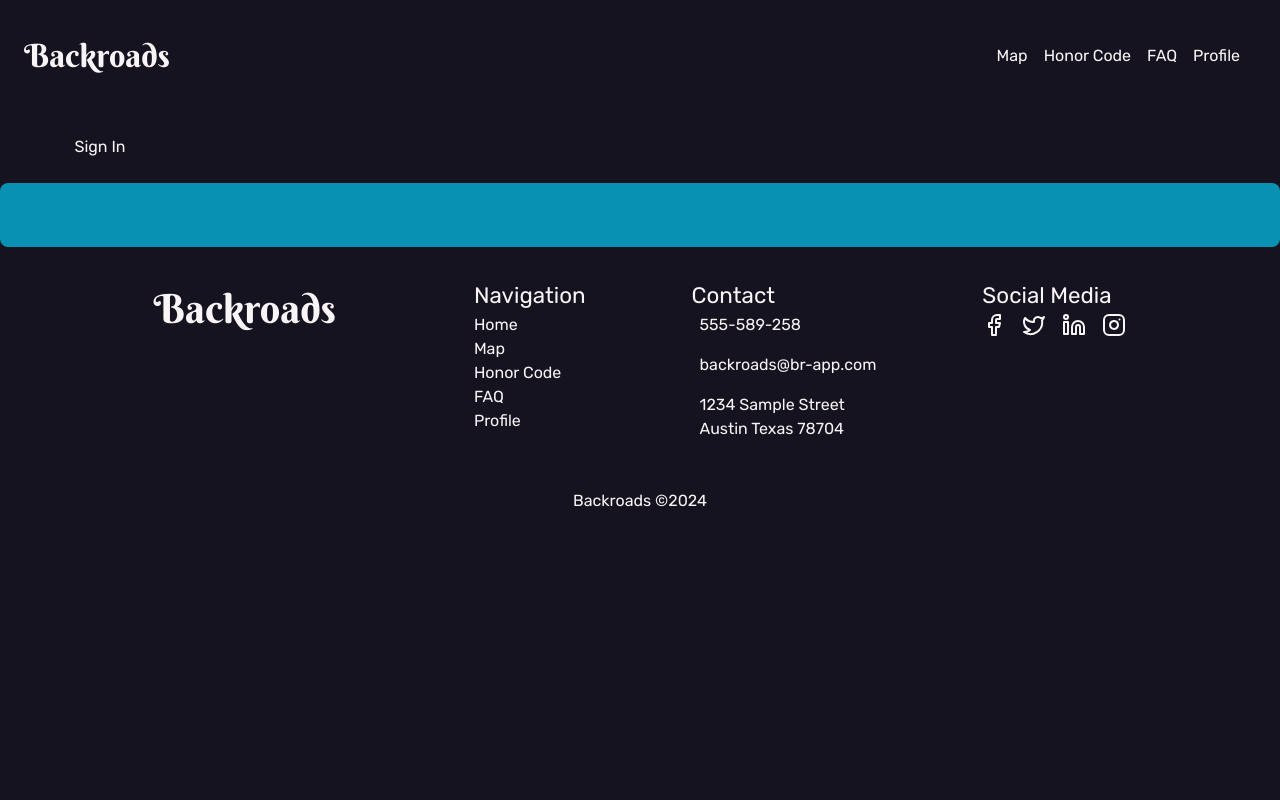
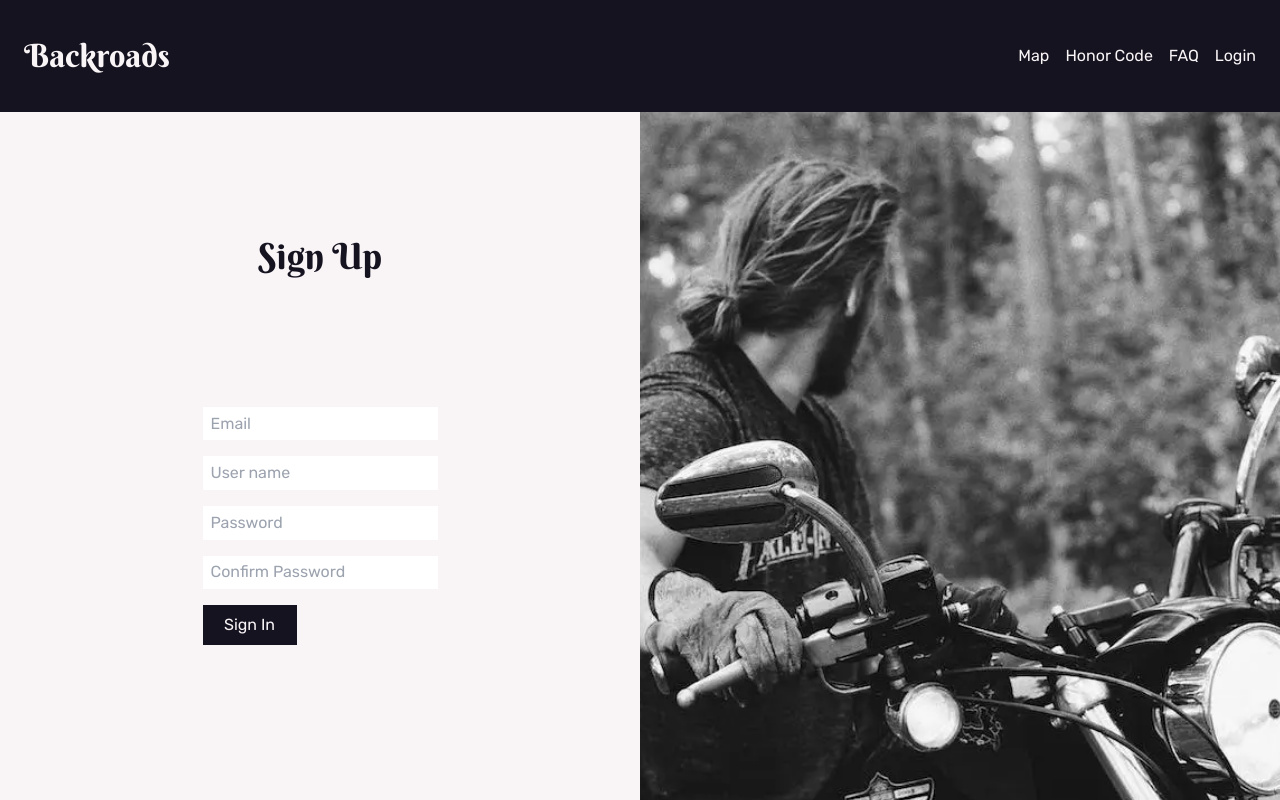
Before and after one commit to Cheshnark/backroads-front, a Next.js app: page /register in a window 1280 px wide. Shown: the top 800 px of the page. Built offline with nearby package versions, Linux system fonts and the light colour scheme.

Commit message:
Update register page.

```diff
--- a/package.json
+++ b/package.json
@@ -9,11 +9,13 @@
     "lint": "next lint"
   },
   "dependencies": {
+    "axios": "^1.6.7",
+    "formik": "^2.4.5",
     "lucide-react": "^0.303.0",
     "next": "14.0.4",
     "react": "^18",
     "react-dom": "^18",
-    "react-hook-form": "^7.49.2",
+    "yup": "^1.3.3",
     "zod": "^3.22.4",
     "zustand": "^4.5.1"
   },
--- a/src/app/register/components/RegisterForm/RegisterForm.jsx
+++ b/src/app/register/components/RegisterForm/RegisterForm.jsx
@@ -1,57 +1,105 @@
 'use client'
 
 import styles from './RegisterForm.module.css'
-import { useState } from 'react'
-import { useForm } from 'react-hook-form'
-import { z } from 'zod'
+import { useFormik } from 'formik'
+import * as Yup from 'yup'
+import { useRouter } from 'next/navigation'
 
 const RegisterForm = () => {
-  const [data, setData] = useState()
-  const {
-    register,
-    handleSubmit,
-    // watch,
-    formState: { errors }
-  } = useForm({
-    defaultValues: {
+  const router = useRouter()
+
+  const formik = useFormik({
+    initialValues: {
       email: '',
-      userName: '',
-      password: ''
+      username: '',
+      password: '',
+      confirmPassword: ''
+    },
+    validationSchema: Yup.object({
+      email: Yup.string().email('Invalid email address').required('Required'),
+      username: Yup.string()
+        .max(15, 'Must be 15 characters or less')
+        .required('Required'),
+      password: Yup.string()
+        .min(8, 'Password must be 8 characters long')
+        .matches(/[0-9]/, 'Password requires a number')
+        .matches(/[a-z]/, 'Password requires a lowercase letter')
+        .matches(/[A-Z]/, 'Password requires an uppercase letter')
+        .matches(/[^\w]/, 'Password requires a symbol'),
+      confirmPassword: Yup.string()
+        .oneOf([Yup.ref('password'), null], 'Passwords must match')
+
+    }),
+    onSubmit: values => {
+      const registerJson = {
+        data: {
+          attributes: {
+            email: values.email,
+            name: values.username,
+            password: values.password,
+            password_confirmation: values.confirmPassword,
+            device_name: 'Mackauly'
+          }
+        }
+      }
+
+      console.log(registerJson)
+
+      router.push('/')
     }
   })
-  const processForm = data => setData(data)
 
   return (
-    <form onSubmit={handleSubmit(processForm)} className={`${styles.registerForm} flex flex-col gap-4`}>
+    <form onSubmit={formik.handleSubmit} className={`${styles.registerForm} flex flex-col gap-4`}>
       <input
-        {...register('email', { required: 'Email is required' })}
+        id='email'
+        type='email'
+        placeholder='Email'
+        onChange={formik.handleChange}
+        onBlur={formik.handleBlur}
+        value={formik.values.email}
+      />
+      {formik.touched.email && formik.errors.email
+        ? (
+          <div>{formik.errors.email}</div>)
+        : null}
+      <input
+        id='username'
         type='text'
-        placeholder='Email'
+        placeholder='User name'
+        onChange={formik.handleChange}
+        onBlur={formik.handleBlur}
+        value={formik.values.username}
       />
-      {errors.email?.message && <p className={styles.registerError}>{errors.email.message}</p>}
+      {formik.touched.username && formik.errors.username
+        ? (
+          <div>{formik.errors.username}</div>)
+        : null}
       <input
-        {...register('userName', { required: 'User name is required' })}
-        type='text'
-        placeholder='User Name'
+        id='password'
+        type='password'
+        placeholder='Password'
+        onChange={formik.handleChange}
+        onBlur={formik.handleBlur}
+        value={formik.values.password}
       />
-      {errors.userName?.message && <p className={styles.registerError}>{errors.userName.message}</p>}
+      {formik.touched.password && formik.errors.password
+        ? (
+          <div>{formik.errors.password}</div>)
+        : null}
       <input
-        {...register('password', {
-          required: 'Password is required',
-          minLength: {
-            value: 8,
-            message: 'Password must have at least 8 characters'
-          }
-        })}
-        type='text'
-        placeholder='Password'
+        id='confirmPassword'
+        type='password'
+        placeholder='Confirm Password'
+        onChange={formik.handleChange}
+        onBlur={formik.handleBlur}
+        value={formik.values.confirmPassword}
       />
-      {errors.password?.message && <p className={styles.registerError}>{errors.password.message}</p>}
+      {formik.touched.confirmPassword && formik.errors.confirmPassword
+        ? (
+          <div>{formik.errors.confirmPassword}</div>)
+        : null}
       <button>Sign In</button>
-
-      <div className='flex-1 rounded-lg bg-cyan-600 p-8 text-white'>
-        <pre>{JSON.stringify(data, null, 2)}</pre>
-      </div>
     </form>
   )
 }
--- a/src/app/register/components/RegisterForm/RegisterForm.module.css
+++ b/src/app/register/components/RegisterForm/RegisterForm.module.css
@@ -1,7 +1,3 @@
 .registerForm input{
-  border: 1px solid black;
+  padding: 0.3rem 0.5rem;
 }
-
-.registerError {
-  color: crimson;
-}
--- a/src/app/register/page.js
+++ b/src/app/register/page.js
@@ -1,15 +1,24 @@
 import styles from './page.module.css'
+import Link from 'next/link'
 
 import RegisterForm from './components/RegisterForm/RegisterForm'
 
 const Register = () => {
   return (
-    <main className={styles.register}>
-      <div>
-
+    <main className={`${styles.register} md:flex`}>
+      <div className='flex flex-col justify-center items-center md:w-6/12 p-12'>
+        <div className={`${styles.registerFormContainer} flex flex-col gap-6 md:relative md:bottom-12 my-12`}>
+          <div className='text-center'>
+            <h2 className='font-berkshire text-4xl'>Sign Up</h2>
+          </div>
+          <RegisterForm />
+        </div>
+        <footer>
+          <p>Don&apos;t have an account yet? <Link href="#" className='font-bold hover:text-gray-700'>Sign up</Link></p>
+        </footer>
       </div>
-      <RegisterForm />
-
+      <div className={`${styles.rightImage} hidden md:block w-6/12`}>
+      </div>
     </main>
   )
 }
--- a/src/app/register/page.module.css
+++ b/src/app/register/page.module.css
@@ -0,0 +1,22 @@
+.register {
+  margin-top: 5rem;
+
+  background-color: #F9F4F6;
+}
+
+@media (width >= 768px) {
+  .registerFormContainer {
+    min-height: 623px;
+    justify-content: space-evenly;
+  }
+}
+
+.register h2 {
+  color: #161320;
+}
+
+.rightImage {
+  background-image: url('/images/login01.webp');
+  background-size: cover;
+  background-position: 65%;
+}
--- a/src/components/DrawerComponent/DrawerComponent.jsx
+++ b/src/components/DrawerComponent/DrawerComponent.jsx
@@ -4,9 +4,7 @@ import styles from './DrawerComponent.module.css'
 import Link from 'next/link'
 import { X } from 'lucide-react'
 
-// import SignOut from '../SignOut/SignOut'
-
-const DrawerComponent = ({ user, setShowDrawer }) => {
+const DrawerComponent = ({ session, setShowDrawer }) => {
   const handleClick = (e) => {
     if (e.target.tagName === 'ASIDE') {
       setShowDrawer(false)
@@ -22,7 +20,7 @@ const DrawerComponent = ({ user, setShowDrawer }) => {
           <li><Link href='/map'>Map</Link></li >
           <li><Link href='/honor-code'>Honor Code</Link ></li >
           <li><Link href='/faq' > FAQ</Link></li >
-          {user
+          {session
             ? (
               <li><Link href='/profile'>Profile</Link ></li >)
             : (
--- a/src/components/NavBar/NavBar.jsx
+++ b/src/components/NavBar/NavBar.jsx
@@ -5,14 +5,14 @@ import { useState } from 'react'
 import Link from 'next/link'
 import { Menu } from 'lucide-react'
 
-// import useAuthStore from '@/stores/AuthStore'
+import useAuthStore from '@/stores/AuthStore'
 // import { useGetFromStore } from '@/hooks/zustandHooks'
 import DrawerComponent from '../DrawerComponent/DrawerComponent'
 
 const NavBar = () => {
   // const session = useGetFromStore(useAuthStore, (state) => state.session)
-  const user = true
   const [showDrawer, setShowDrawer] = useState(false)
+  const { session } = useAuthStore()
 
   return (
     <nav className={styles.navBar}>
@@ -22,15 +22,14 @@ const NavBar = () => {
         <li><Link href='/map'>Map</Link></li>
         <li><Link href='/honor-code'>Honor Code</Link></li >
         <li><Link href='/faq'>FAQ</Link></li >
-        {user
+        {session
           ? (
             <li><Link href='/profile'>Profile</Link></li >)
           : (
             <li><Link href='/login'>Login</Link></li >)}
-        <li>{user}</li>
       </ul >
       {showDrawer &&
-        <DrawerComponent user={user} showDrawer={showDrawer} setShowDrawer={setShowDrawer} />
+        <DrawerComponent session={session} showDrawer={showDrawer} setShowDrawer={setShowDrawer} />
       }
     </nav >
   )
--- a/src/components/NavBar/NavBar.module.css
+++ b/src/components/NavBar/NavBar.module.css
@@ -15,10 +15,10 @@
   margin: auto;
 
   background-color: #161320;
+}
 
-  .menuIcon {
-    color: #F9F4F6;
-  }
+.menuIcon {
+  color: #F9F4F6;
 }
 
 .navBar>ul {
--- a/src/stores/AuthStore.js
+++ b/src/stores/AuthStore.js
@@ -1,55 +1,63 @@
 /* eslint-disable camelcase */
-import { createClientComponentClient } from '@supabase/auth-helpers-nextjs'
 import { persist } from 'zustand/middleware'
 import { create } from 'zustand'
-
-const supabase = createClientComponentClient()
+import axios from 'axios'
 
 const useAuthStore = create()(
   persist(
     (set) => ({
-      session: false,
+      session: localStorage.getItem('user'),
       setSession: (session) => set({ session }),
-      login: async (email, password) => {
-        const { data, error } = await supabase.auth.signInWithPassword({
-          email,
-          password
-        })
-        if (error) return Promise.reject(error)
-
-        set({ session: true })
-        return Promise.resolve(data.user)
-      },
-      register: async (email, password) => {
-        const { data, error } = await supabase.auth.signUp({
-          email,
-          password,
-          options: {
-            emailRedirectTo: `${location.origin}/login`
+      login: async (loginJson) => {
+        const res = await axios.post('http://127.0.0.1:8000/api/login', loginJson, {
+          headers: {
+            'Content-Type': 'application/json'
           }
         })
-        if (error) return Promise.reject(error)
 
-        return Promise.resolve(data.user)
+        const data = await res.data
+        if (!data) {
+          return Promise.resolve('Login error')
+        }
+
+        set({ session: data })
+
+        return Promise.resolve(data)
       },
-      checkEmail: async (email) => {
-        const { data, error } = await supabase
-          .from('profiles')
-          .select('id_profile')
-          .eq('email', email)
-        console.log(data)
-        if (error) return true
-        if (data.length > 0) { return true } else { return false }
+      register: async (registerJson) => {
+        const res = await axios.post('http://127.0.0.1:8000/api/register', registerJson, {
+          headers: {
+            'Content-Type': 'application/json'
+          }
+        })
+        const data = await res.data
+
+        if (!data) {
+          return Promise.resolve('Register error')
+        }
+
+        set({ session: data })
+
+        return Promise.resolve(data)
       },
-      logout: async () => {
-        const { data, error } = await supabase.auth.signOut()
-        if (error) return Promise.reject(error)
-        localStorage.removeItem('global')
-        set({ session: false })
+      logout: async (logoutJson) => {
+        const res = await axios.post('http://127.0.0.1:8000/api/logout', logoutJson, {
+          headers: {
+            'Content-Type': 'application/json'
+          }
+        })
+        const data = await res.data
+
+        if (!data) {
+          return Promise.resolve('Logout error')
+        }
+
+        set({ session: null })
+
         return Promise.resolve(data)
       }
     }),
-    { name: 'global' }
+    { name: 'user' }
   )
 )
 
```
Also changed, not shown: src/app/globals.css (+9 -8 lines), public/images/login01.webp (added), 1 other file (tests, documents, lock files or other folders).
